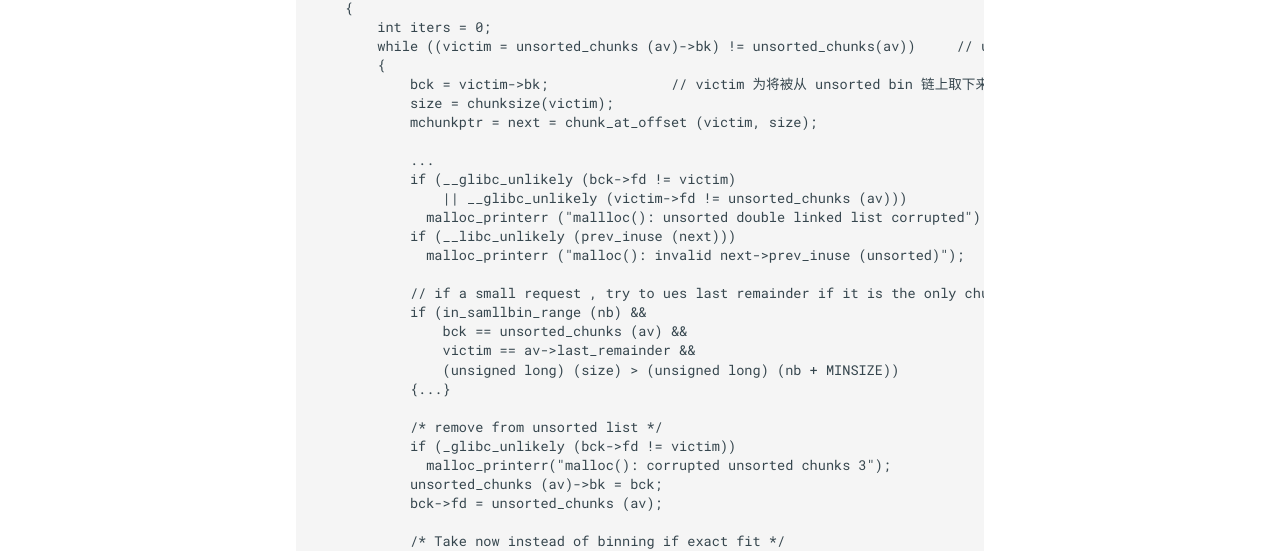
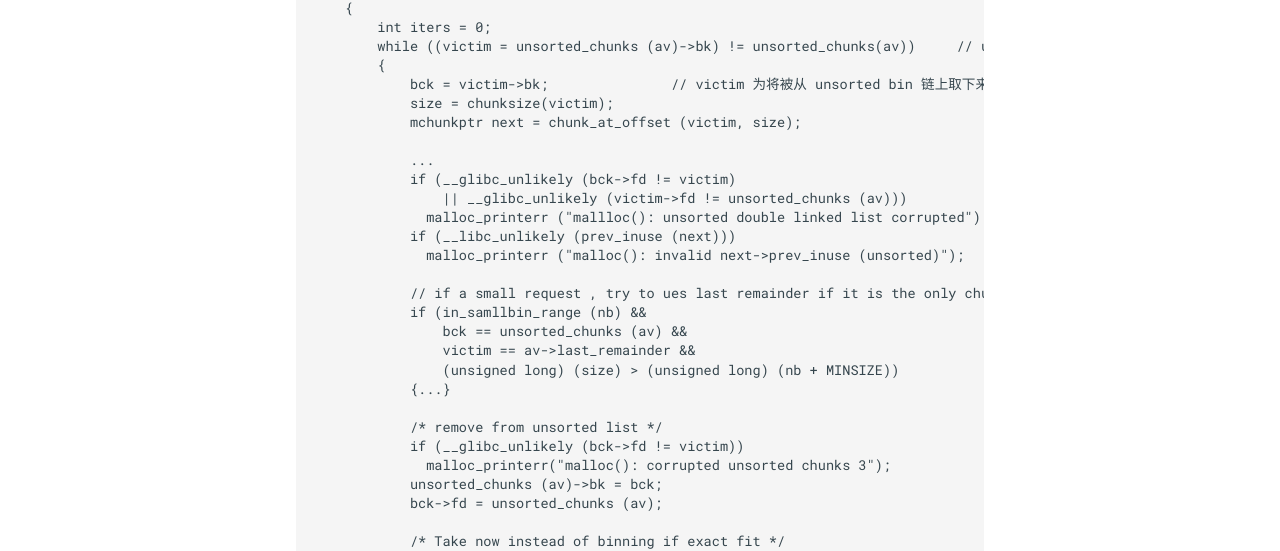
Before and after one commit to 10-0-0-55/10-0-0-55.github.io, an MkDocs documentation site: the page built from docs/pwn/unsorted-bin.md, in a window 1280 px wide and 1400 px high. Shown: the part 737-1288 px from the top of the window. Built offline with MkDocs 1.6.1 and Material for MkDocs 9.7.7, drawn with Linux system fonts in a browser that asks for light colours; comment, search, counter and statistics services are not loaded; some of the changed text lies outside the part shown.

Commit message:
heap/unsorted bin version2.2

```diff
--- a/docs/pwn/unsorted-bin.md
+++ b/docs/pwn/unsorted-bin.md
@@ -34,7 +34,7 @@
 		{
 			bck = victim->bk;               // victim 为将被从 unsorted bin 链上取下来的那一块
 			size = chunksize(victim);
-			mchunkptr = next = chunk_at_offset (victim, size);
+			mchunkptr next = chunk_at_offset (victim, size);
 
 			...
 			if (__glibc_unlikely (bck->fd != victim)
@@ -51,7 +51,7 @@
 			{...}
 
 			/* remove from unsorted list */
-			if (_glibc_unlikely (bck->fd != victim))
+			if (__glibc_unlikely (bck->fd != victim))
 			  malloc_printerr("malloc(): corrupted unsorted chunks 3");
 			unsorted_chunks (av)->bk = bck;
 			bck->fd = unsorted_chunks (av);
```
Also changed, not shown: other parts of docs/pwn/unsorted-bin.md (+1 -1 lines).
